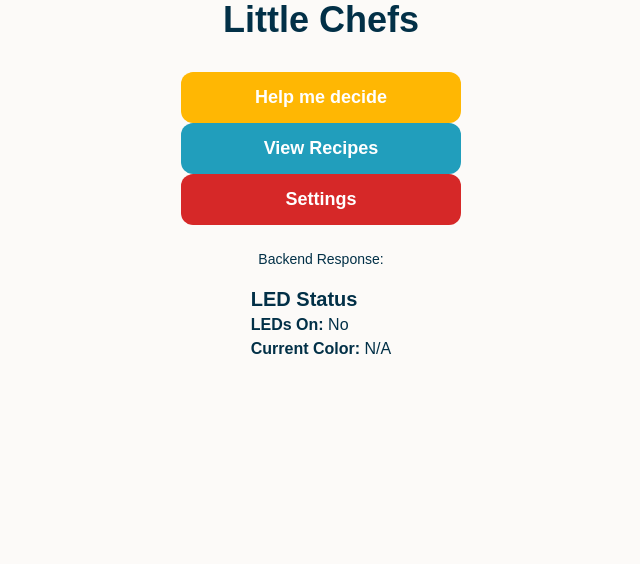
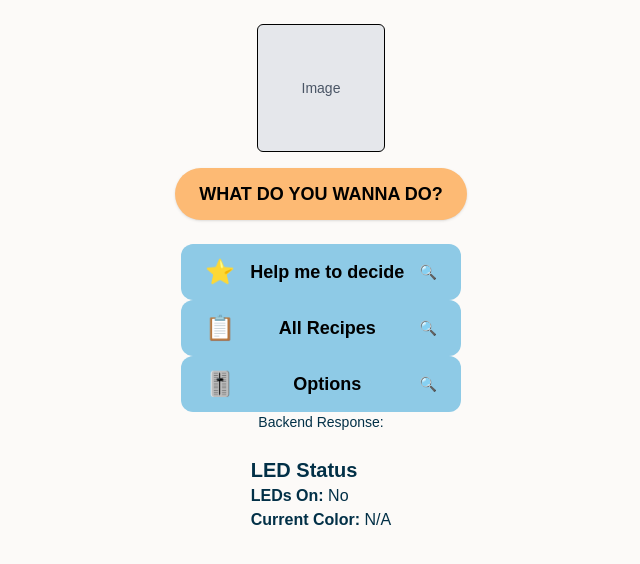
Before and after one commit to marvinalnashi/cookbook-frontend, a Next.js app: page / in a window 1280 px wide. Shown: the top 564 px of the page, without its empty margins (319-959 px from the left). Built offline with nearby package versions, Linux system fonts and the light colour scheme; no server answers.

Commit message:
Update page.tsx

```diff
--- a/src/app/page.tsx
+++ b/src/app/page.tsx
@@ -12,24 +12,54 @@ export default function Home() {
     const [pong, setPong] = useState("");
 
     useEffect(() => {
-        axios.get(`${API_URL}/ping`)
+        axios
+            .get(`${API_URL}/ping`)
             .then((res) => setPong(res.data.message))
             .catch((err) => console.error("Backend ping failed", err));
     }, []);
 
     return (
-        <div className="flex flex-col items-center w-full max-w-md">
-            <h1 className="text-4xl font-bold mb-8 text-center">Little Chefs</h1>
+        <main className="flex flex-col items-center justify-start w-full h-screen bg-[#FCFAF8] px-4 py-6 overflow-y-auto">
+            <div className="w-32 h-32 border border-black rounded-md mb-4 bg-gray-200 flex items-center justify-center">
+                <span className="text-sm text-gray-600">Image</span>
+            </div>
 
-            <button className="primary mb-4" onClick={() => router.push("/help-me-decide")}>Help me decide</button>
-            <button className="secondary mb-4" onClick={() => router.push("/recipes")}>View Recipes</button>
-            <button className="danger mb-4" onClick={() => router.push("/options")}>Settings</button>
+            <div className="bg-[#FDBA74] text-center text-black font-bold text-lg px-6 py-3 rounded-full shadow mb-6">
+                WHAT DO YOU WANNA DO?
+            </div>
 
-            <div className="text-center text-sm mt-6">
+            <button
+                className="flex items-center justify-between gap-2 w-full max-w-xs px-4 py-4 rounded-2xl bg-[#8ECAE6] text-black text-lg font-bold mb-4 transition-all hover:bg-[#219EBC]"
+                onClick={() => router.push("/help-me-decide")}
+            >
+                <span className="text-2xl">⭐</span>
+                <span className="flex-1 text-center">Help me to decide</span>
+                <span className="text-sm">🔍</span>
+            </button>
+
+            <button
+                className="flex items-center justify-between gap-2 w-full max-w-xs px-4 py-4 rounded-2xl bg-[#8ECAE6] text-black text-lg font-bold mb-4 transition-all hover:bg-[#126782]"
+                onClick={() => router.push("/recipes")}
+            >
+                <span className="text-2xl">📋</span>
+                <span className="flex-1 text-center">All Recipes</span>
+                <span className="text-sm">🔍</span>
+            </button>
+
+            <button
+                className="flex items-center justify-between gap-2 w-full max-w-xs px-4 py-4 rounded-2xl bg-[#8ECAE6] text-black text-lg font-bold mb-6 transition-all hover:bg-[#219EBC]"
+                onClick={() => router.push("/options")}
+            >
+                <span className="text-2xl">🎚️</span>
+                <span className="flex-1 text-center">Options</span>
+                <span className="text-sm">🔍</span>
+            </button>
+
+            <div className="text-sm text-center mb-2">
                 <p>Backend Response: {pong}</p>
             </div>
 
             <LEDStatus />
-        </div>
+        </main>
     );
 }
```
